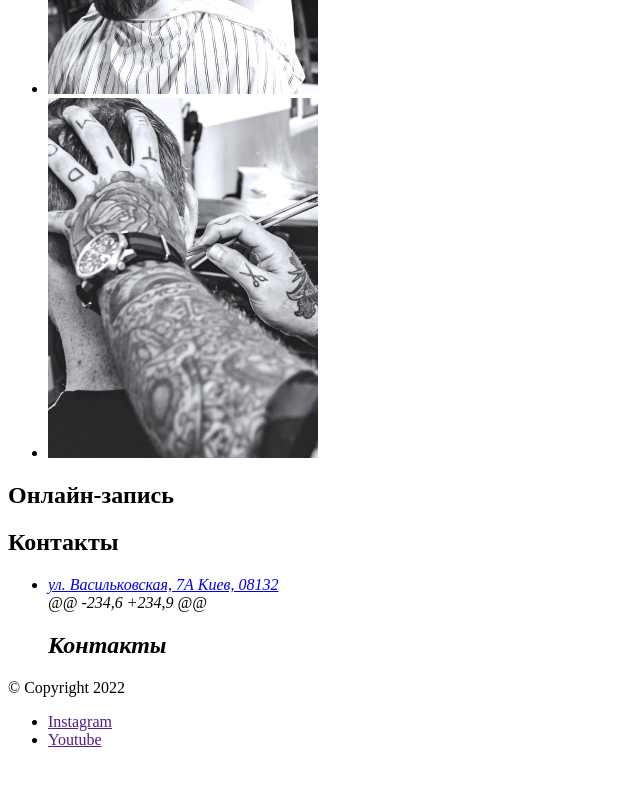
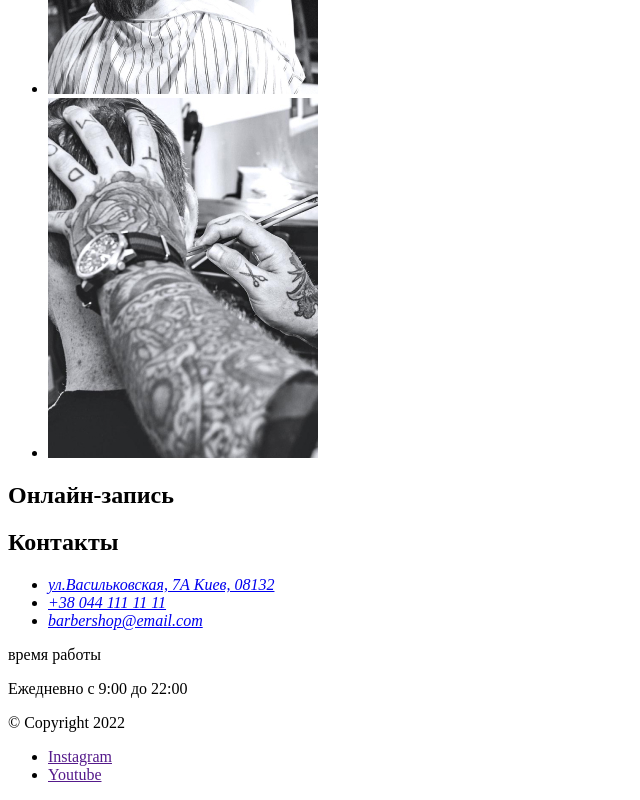
Before and after one commit to Yuliya1981-art/BarberShop, a plain HTML site: page index.html in a window 1280 px wide. Shown: the part 5001-5801 px from the top of the page, without its empty margins (0-640 px from the left). Before the commit the page ends 5766 px from the top, so only its background shows below. Drawn offline with Linux system fonts and the light colour scheme.

Commit message:
save 2-nd

```diff
--- a/index.html
+++ b/index.html
@@ -175,12 +175,21 @@
     <section>
         <h2>Контакты</h2>
         <address>
-            <ul>
-                <li>
-                    <a href="https://goo.gl/maps/hRLSiNobRwddrWGr8" target="_blank"
-                        rel="noopener, noindex, nofollow">ул. Васильковская, 7А Киев, 08132</a>
-                </li>
-                @@ -234,6 +234,9 @@ <h2>Контакты</h2>
+<ul>
+    <li>
+        <a href="https://goo.gl/maps/hRLSiNobRwddrWGr8"
+        target="_blank" rel="noopener, noindex, nofollow"
+        >ул.Васильковская, 7А Киев, 08132</a>
+    </li>
+    <li>
+        <a href="tel:+380441111111">+38 044 111 11 11</a>
+    </li>
+    <li>
+       <a href=" mailto:barbershop@email.com"> barbershop@email.com</a>
+    </li>
+        </address>
+        <p>время работы</p>
+        <p>Ежедневно с 9:00 до 22:00</p>
     </section>
 </main>
 <footer>
```
